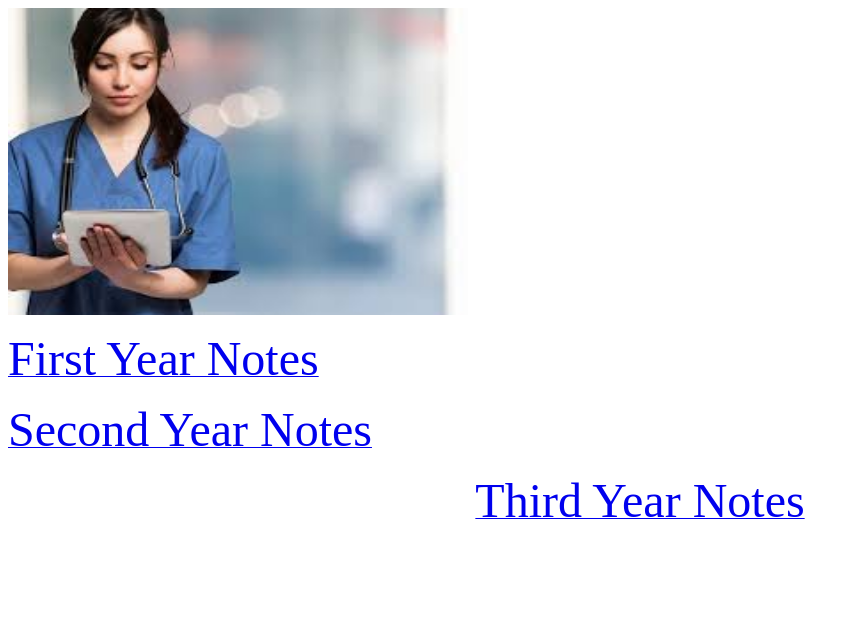
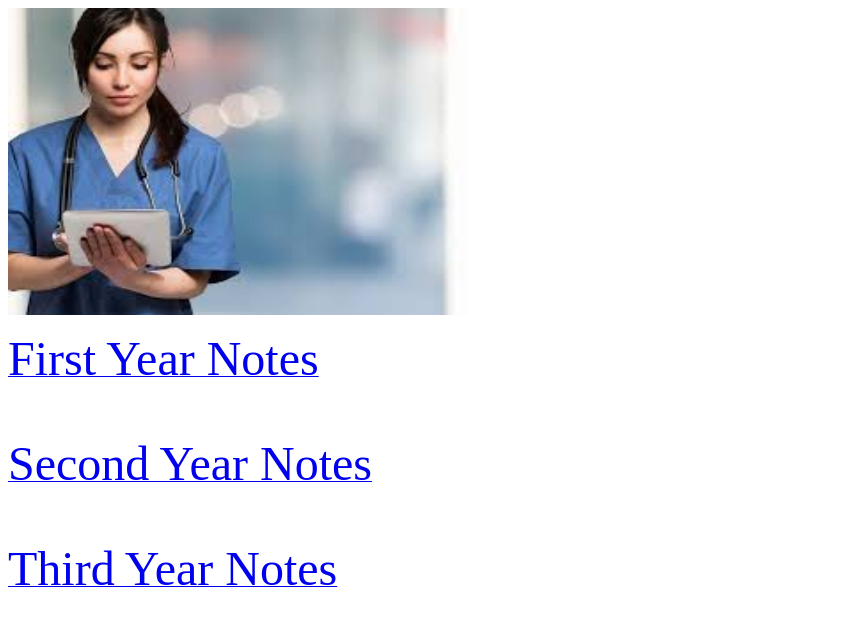
Before and after one commit to jahoo-jahoo/nts_document, a plain HTML site: page index.html in a window 1280 px wide. Shown: the whole page, without its empty margins (0-858 px from the left). Drawn offline with Linux system fonts and the light colour scheme.

Commit message:
Update index.html

```diff
--- a/index.html
+++ b/index.html
@@ -7,17 +7,16 @@
 <body>
 		<img border="0" src="images%20(1).jpeg" width="460" height="307">
 		<p align="left"><a href="https://drive.google.com/drive/folders/10gBy1w7IYiuMv0w2JO_trG3k9S7tFQKE">
-		<span style="text-decoration: none"><font size="7">First Year Notes</font></span></a>
-		<p align="center">
-
+		<span style="text-decoration: none"><font size="7">First Year Notes</font></span></a></p>
+		<br>
 
 		<p align="left"><a href="https://drive.google.com/drive/folders/1vso2eNkYUVnutOjbjd23ntzRDciq8Z8o">
-		<span style="text-decoration: none"><font size="7">Second Year Notes</font></span></a>
+		<span style="text-decoration: none"><font size="7">Second Year Notes</font></span></a><p>
+<br>
 
-		<p align="center">
-
-		<a href="https://drive.google.com/drive/folders/1mhDR5AgcoLTNW4fbYQZc_gbL9tx5x7yP"><span style="text-decoration: none"><font size="7">
-		Third Year Notes</font></span></a>
+		<p align="left"><a href="https://drive.google.com/drive/folders/1mhDR5AgcoLTNW4fbYQZc_gbL9tx5x7yP"><span style="text-decoration: none"><font size="7">
+		Third Year Notes</font></span></a></p>
+<br>
 
 </body>
 
```
